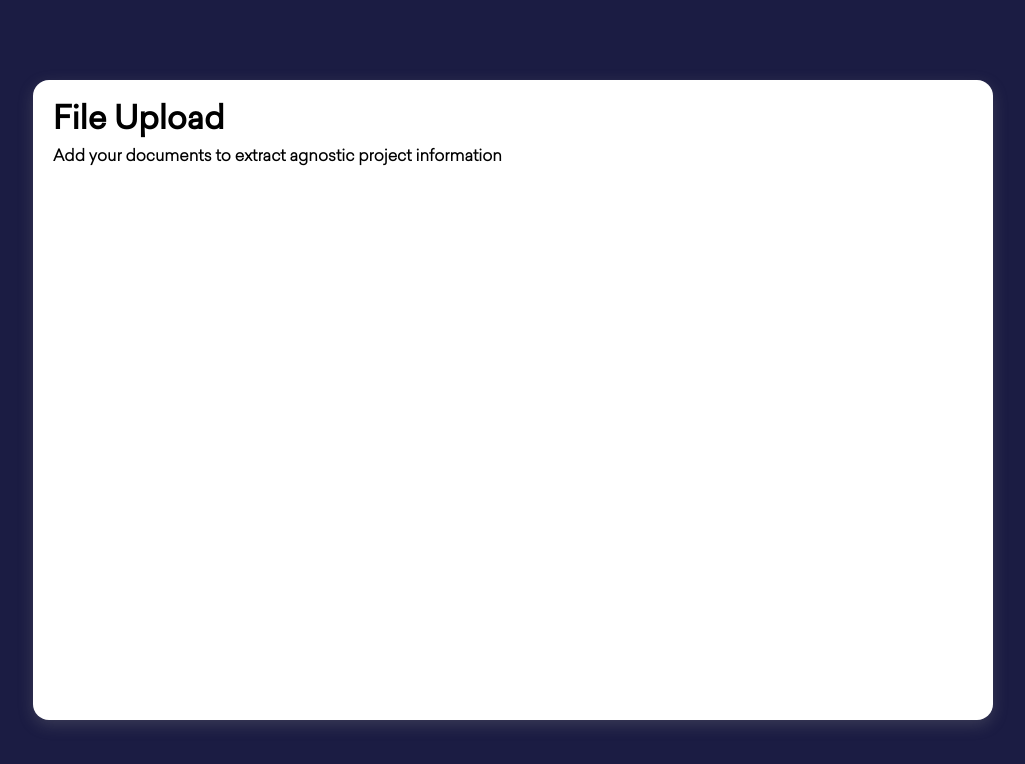
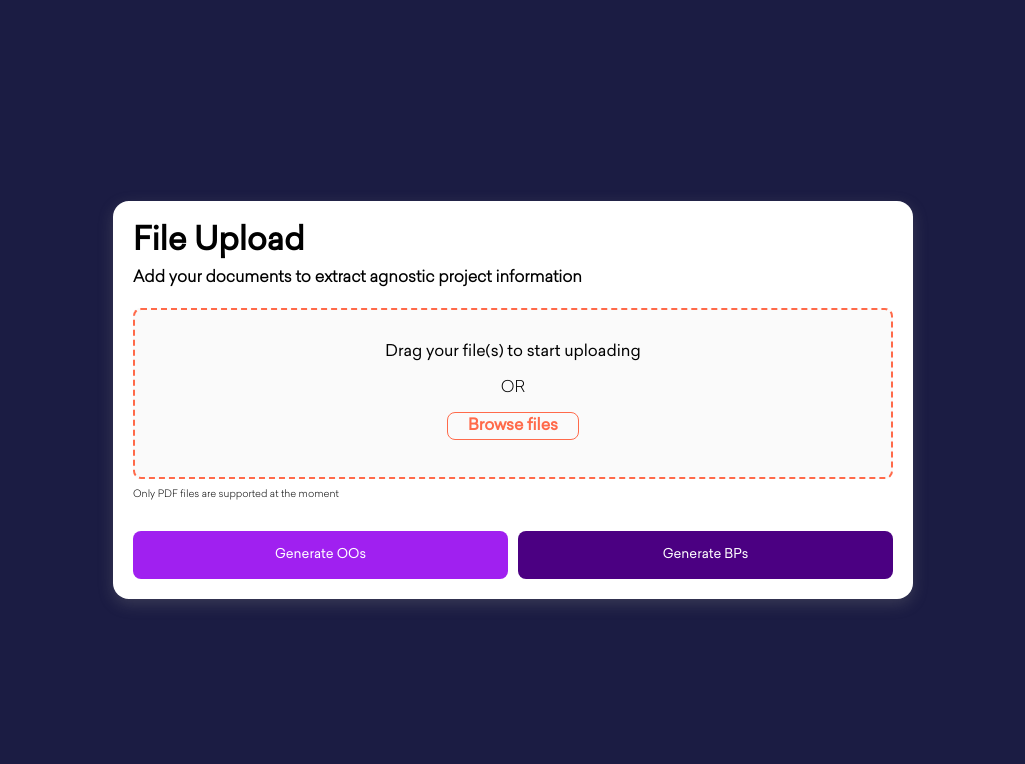
Before and after one commit to luciana-mdi/wiki-frontend, a React (Create React App) app in the folder app/: page /upload in a window 1280 px wide. Shown: the top 764 px of the page, without its empty margins (127-1152 px from the left). Built offline with nearby package versions, Linux system fonts and the light colour scheme.

Commit message:
upload screen mainly complete
can only add one file at a time

```diff
--- /dev/null
+++ b/app/src/components/DragDropFile.css
@@ -0,0 +1,54 @@
+/* Import the light font */
+@font-face {
+    font-family: 'SaliecLight';
+    src: url('../assets/fonts/saliec-light.ttf') format('truetype'); /* Adjust path based on your structure */
+    font-weight: 300; /* Light font weight */
+    font-style: normal; /* Set style */
+}
+
+/* Import the regular font */
+@font-face {
+    font-family: 'SaliecRegular';
+    src: url('../assets/fonts/saliec-regular.otf') format('opentype'); /* Adjust path based on your structure */
+    font-weight: 400; /* Regular font weight */
+    font-style: normal; /* Set style */
+}
+
+.drag-drop-container {
+    border: 2px dashed #FF6A4A;
+    border-radius: 8px;
+    padding: 30px;
+    text-align: center;
+    margin-bottom: 20px;
+    width: 100%;
+    background-color: #FAFAFA;
+    transition: background-color 0.3s ease;
+  }
+
+  .drag-drop-container.active {
+    background-color: #F0F0F0;
+  }
+
+.content {
+    margin-top: -15px;
+    margin-bottom: 10px;
+}
+
+.dragFileText {
+    font-family: 'SaliecRegular', sans-serif;
+}
+
+.orText {
+    font-family: 'SaliecLight', sans-serif;
+}
+
+  .browse-btn {
+    color: #FF6A4A;
+    font-weight: bold;
+    cursor: pointer;
+    font-family: 'SaliecRegular', sans-serif;
+    border: 1px solid #FF6A4A;
+    border-radius: 8px;
+    padding: 5px 20px;
+    margin-top: 20px;
+  }
--- /dev/null
+++ b/app/src/components/DragDropFile.js
@@ -0,0 +1,57 @@
+import React, { useState } from 'react';
+import './DragDropFile.css';
+import upload from '../assets/icons/upload_file.png';
+
+const DragDropFile = ({ onFileSelect }) => {
+  const [dragActive, setDragActive] = useState(false);
+
+  const handleDragOver = (event) => {
+    event.preventDefault();
+    setDragActive(true);
+  };
+
+  const handleDragLeave = () => {
+    setDragActive(false);
+  };
+
+  const handleDrop = (event) => {
+    event.preventDefault();
+    setDragActive(false);
+    const files = event.dataTransfer.files;
+    if (files.length) {
+      onFileSelect(files);
+    }
+  };
+
+  const handleFileSelection = (event) => {
+    const files = event.target.files;
+    if (files.length) {
+      onFileSelect(files);
+    }
+  };
+
+  return (
+    <div
+      className={`drag-drop-container ${dragActive ? 'active' : ''}`}
+      onDragOver={handleDragOver}
+      onDragLeave={handleDragLeave}
+      onDrop={handleDrop}
+    >
+      <div className="content">
+        <p className="dragFileText">Drag your file(s) to start uploading</p>
+        <p className="orText">OR</p>
+        <label className="browse-btn">
+          Browse files
+          <input
+            type="file"
+            multiple
+            onChange={handleFileSelection}
+            style={{ display: 'none' }}
+          />
+        </label>
+      </div>
+    </div>
+  );
+};
+
+export default DragDropFile;
--- /dev/null
+++ b/app/src/components/FileItem.css
@@ -0,0 +1,62 @@
+.file-item {
+    display: flex;
+    align-items: flex-start;
+    justify-content: space-between;
+    padding: 10px;
+    border: 1px solid #E0E0E0;
+    border-radius: 8px;
+    margin-bottom: 10px;
+    width: 100%;
+    background-color: #FAFAFA;
+  }
+
+  .file-details {
+    width: 100%; /* Ensure the file details take the full width */
+  }
+
+  .file-details p {
+    margin: 0;
+    font-size: 16px;
+    font-weight: 500;
+  }
+
+.file-name {
+    font-family: 'SaliecRegular', sans-serif;
+}
+
+.loading-text {
+    font-family: 'SaliecLight', sans-serif;
+    font-size: 12px;
+    margin: 5px 0 0px 0px;
+}
+
+  .loading {
+    display: flex;
+    flex-direction: column; /* Stack the text and progress bar vertically */
+    align-items: flex-start;
+    width: 100%;
+  }
+
+  .loading span {
+    margin-bottom: 5px; /* Add space below the text */
+  }
+
+  .loading progress {
+    width: 100%; /* Make the progress bar span the full width */
+    height: 6px; /* Customize the height of the progress bar */
+    border-radius: 10px; /* Rounded corners for the progress bar */
+  }
+
+  .loaded {
+    display: flex;
+    align-items: center;
+  }
+
+  .loaded .icon-check {
+    background-color: #4CAF50; /* Green color for success */
+    border-radius: 50%;
+    width: 20px;
+    height: 20px;
+    display: inline-block;
+    margin-left: 10px;
+  }
--- /dev/null
+++ b/app/src/components/FileItem.js
@@ -0,0 +1,25 @@
+import React from 'react';
+import './FileItem.css';
+
+const FileItem = ({ file, isLoading }) => {
+  return (
+    <div className="file-item">
+      <div className="file-details">
+        <p className="file-name">{file.name}</p>
+        {isLoading ? (
+          <div className="loading">
+            <span className="loading-text">Uploading... 50%</span>
+            <progress value="50" max="100"></progress>
+          </div>
+        ) : (
+          <div className="loaded">
+            <span>Upload complete</span>
+            <i className="icon-check"></i> {/* You can replace with an actual checkmark icon */}
+          </div>
+        )}
+      </div>
+    </div>
+  );
+};
+
+export default FileItem;
--- a/app/src/components/FileUpload.css
+++ b/app/src/components/FileUpload.css
@@ -18,18 +18,23 @@
     background-color: #FFFFFF;
     box-shadow: 0px 5px 15px rgba(129, 128, 128, 0.3);  /* Box shadow for depth */
     display: flex;
+    flex-direction: column;  /* Stack all elements vertically */
     justify-content: flex-start;  /* Align content to the top */
     align-items: flex-start;      /* Align content to the left */
-    height: 80vh;
-    width: 120vh;
+    height: auto;  /* Allow height to expand based on content */
+    width: 80%;
+    max-width: 800px;  /* Restrict maximum width for better responsiveness */
     border-radius: 16px;
     padding: 20px;  /* Add padding to create space between the content and the box edges */
+    margin: auto;  /* Center the container */
 }
 
 .header {
     display: flex;
     flex-direction: column; /* Stack the headers vertically */
     align-items: flex-start; /* Align the headers to the left */
+    width: 100%;  /* Ensure the header takes up full width */
+    margin-bottom: 20px;  /* Add space below the header */
 }
 
 h1, h2 {
@@ -43,9 +48,55 @@ h1 {
     color: #000000;
 }
 
-h2 {
+.header-byline {
     font-family: 'SaliecLight', sans-serif;
     font-size: 16px;
     color: #000000;
     margin-top: 5px;
 }
+
+.dragdrop-section {
+    width: 100%;  /* Make the drag-and-drop section full width */
+    margin-bottom: 20px;  /* Add space below the drag-drop section */
+}
+
+.uploading-section {
+    width: 100%;  /* Ensure uploading section takes full width */
+    margin-top: 20px;
+}
+
+.upload-instructions {
+    font-family: 'SaliecLight', sans-serif;
+    font-size: 10px;
+    color: #000000;
+    margin-top: -40px;
+}
+
+.generate-buttons {
+    display: flex;
+    justify-content: center;  /* Center the buttons */
+    gap: 10px;
+    margin-top: 20px;
+    width: 100%;
+    font-family: 'SaliecRegular', sans-serif;
+}
+
+.btn {
+    flex: 1;  /* Make both buttons take equal width */
+    padding: 15px;
+    border: none;
+    border-radius: 8px;
+    cursor: pointer;
+}
+
+.btn.purple {
+    background-color: #A020F0;
+    color: #FFFFFF;
+    font-family: 'SaliecRegular', sans-serif;
+}
+
+.btn.dark-purple {
+    background-color: #4B0082;
+    color: #FFFFFF;
+    font-family: 'SaliecRegular', sans-serif;
+}
--- a/app/src/components/FileUpload.js
+++ b/app/src/components/FileUpload.js
@@ -1,17 +1,43 @@
-// src/components/Login.js
-
 import React, { useState } from 'react';
-import { useNavigate } from 'react-router-dom'; // Import the useNavigate hook
+import DragDropFile from './DragDropFile';
+import FileItem from './FileItem'; // Import the new FileItem component
 import './FileUpload.css';
 
+const FileUpload = () => {
+  const [selectedFiles, setSelectedFiles] = useState([]);
 
-const FileUpload = () => {
+  const handleFileSelect = (files) => {
+    const fileList = Array.from(files);
+    setSelectedFiles(fileList);
+  };
+
   return (
     <div className="file-upload-container">
-        <div className="header">
-            <h1>File Upload</h1>
-            <h2>Add your documents to extract agnostic project information</h2>
+      <div className="header">
+        <h1>File Upload</h1>
+        <h2 className="header-byline">Add your documents to extract agnostic project information</h2>
+      </div>
+
+      <div className="dragdrop-section">
+        <DragDropFile onFileSelect={handleFileSelect} />
+      </div>
+      <div className="upload-instructions">
+        <p>Only PDF files are supported at the moment</p>
+      </div>
+
+      {selectedFiles.length > 0 && (
+        <div className="uploading-section">
+          {selectedFiles.map((file, index) => (
+            <FileItem key={index} file={file} isLoading={true} />
+          ))}
         </div>
+      )}
+
+
+      <div className="generate-buttons">
+        <button className="btn purple">Generate OOs</button>
+        <button className="btn dark-purple">Generate BPs</button>
+      </div>
     </div>
   );
 };
```
Also changed, not shown: app/src/assets/icons/upload_file.png (added).
